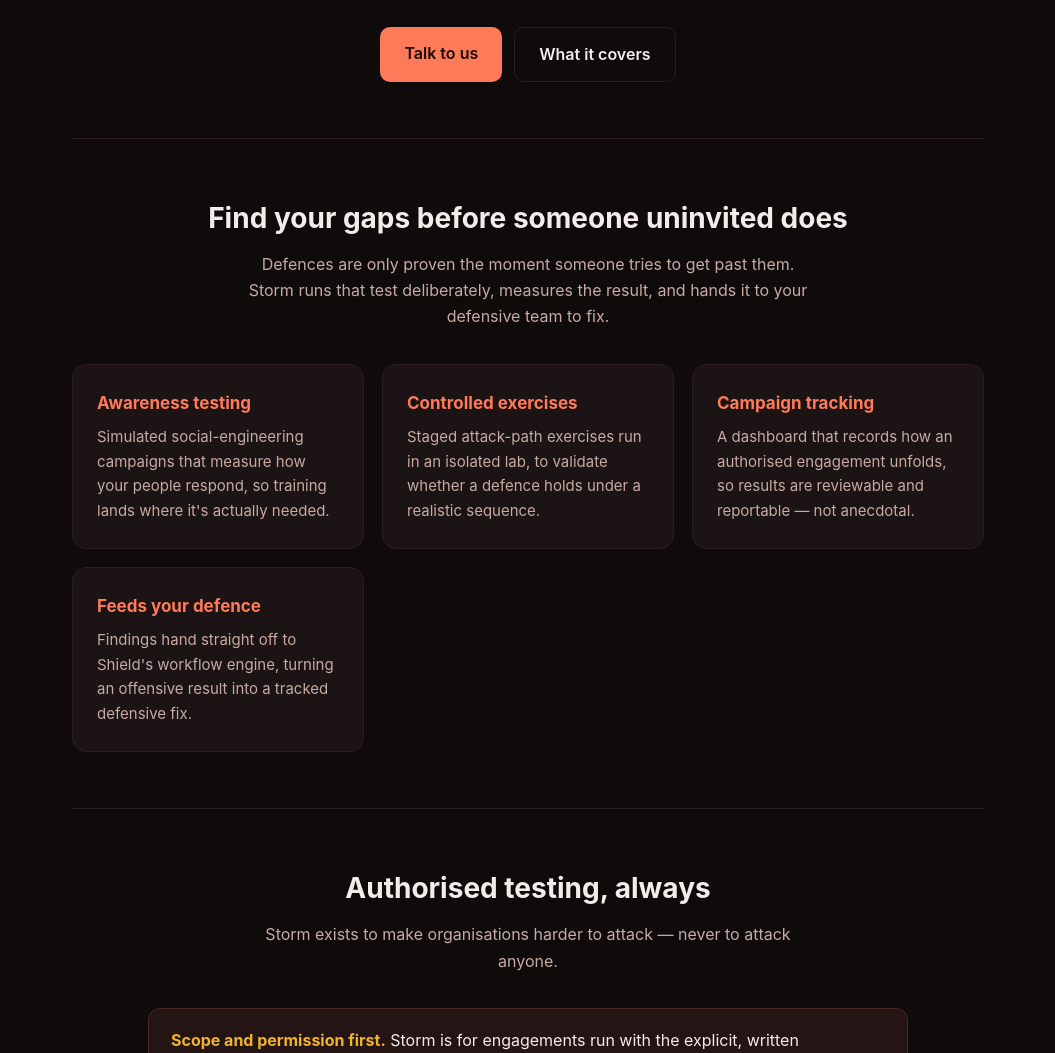
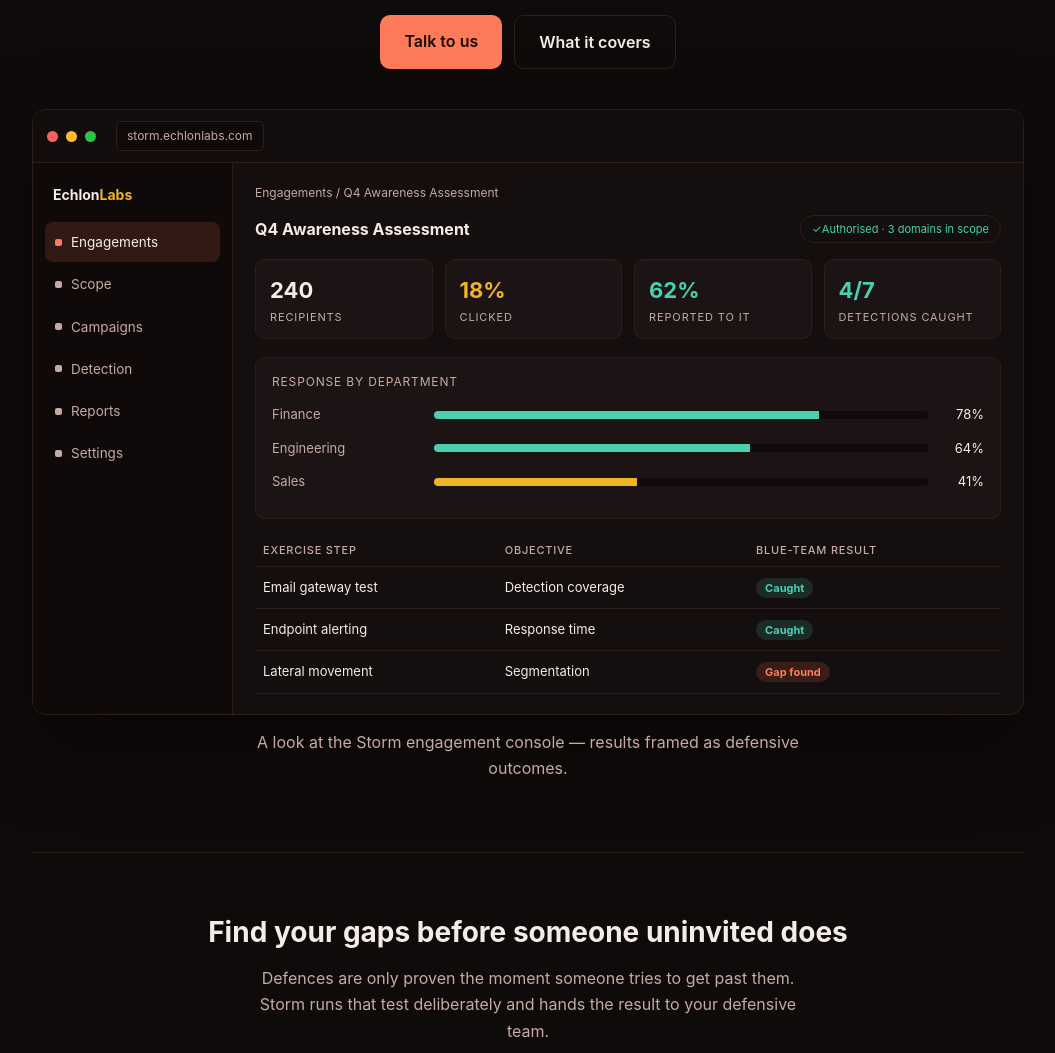
Before and after one commit to Eagle84/storm, a plain HTML site: page index.html in a window 1280 px wide. Shown: the part 462-1515 px from the top of the page, without its empty margins (112-1167 px from the left). Drawn offline with Linux system fonts and the light colour scheme.

Commit message:
Add product UI preview to landing page

```diff
--- a/index.html
+++ b/index.html
@@ -7,68 +7,131 @@
 <meta name="description" content="Storm is an authorised adversary-simulation toolkit: controlled red-team exercises that test your detection, response and people — and feed straight into your defences.">
 <style>
   :root{
-    --bg:#100b0b; --panel:#1c1414; --line:#2c1e1e;
-    --ink:#f4ece9; --muted:#c6aaa3; --accent:#ff7a59; --accent2:#f0b429;
+    --bg:#100b0b; --panel:#1c1414; --line:#2c1e1e; --panel2:#140e0e;
+    --ink:#f4ece9; --muted:#c6aaa3; --accent:#ff7a59; --accent2:#f0b429; --good:#49d0b0;
   }
   *{box-sizing:border-box}
   html{scroll-behavior:smooth}
   body{margin:0;font:16px/1.65 -apple-system,BlinkMacSystemFont,"Segoe UI",Roboto,Helvetica,Arial,sans-serif;
     background:var(--bg);color:var(--ink);-webkit-font-smoothing:antialiased}
   a{color:var(--accent);text-decoration:none}
-  .wrap{max-width:960px;margin:0 auto;padding:0 24px}
+  .wrap{max-width:1040px;margin:0 auto;padding:0 24px}
   nav{display:flex;justify-content:space-between;align-items:center;padding:22px 0;border-bottom:1px solid var(--line)}
-  nav .brand{font-weight:700;letter-spacing:.02em}
-  nav .brand span{color:var(--accent2)}
+  nav .brand{font-weight:700}nav .brand span{color:var(--accent2)}
   nav a.cta{background:var(--accent);color:#1a0b06;padding:9px 16px;border-radius:8px;font-weight:600}
-  header{padding:84px 0 56px;text-align:center}
-  .pill{display:inline-block;font-size:12px;letter-spacing:.14em;text-transform:uppercase;color:var(--accent2);
-    border:1px solid var(--line);border-radius:999px;padding:6px 14px;margin-bottom:22px}
-  h1{font-size:50px;line-height:1.08;margin:0 0 18px;font-weight:800}
+  header{padding:76px 0 36px;text-align:center}
+  .pill{display:inline-block;font-size:12px;letter-spacing:.14em;text-transform:uppercase;color:var(--accent2);border:1px solid var(--line);border-radius:999px;padding:6px 14px;margin-bottom:22px}
+  h1{font-size:48px;line-height:1.08;margin:0 0 18px;font-weight:800}
   .lede{font-size:21px;color:var(--muted);margin:0 auto 30px;max-width:60ch}
   .btns{display:flex;gap:12px;justify-content:center;flex-wrap:wrap}
   .btn{padding:13px 24px;border-radius:10px;font-weight:600}
   .btn.primary{background:var(--accent);color:#1a0b06}
   .btn.ghost{border:1px solid var(--line);color:var(--ink)}
+
+  .shot{margin:40px 0 8px;border:1px solid var(--line);border-radius:14px;overflow:hidden;background:var(--panel2);box-shadow:0 30px 80px rgba(0,0,0,.5)}
+  .bar{display:flex;align-items:center;gap:8px;padding:11px 14px;background:#120c0c;border-bottom:1px solid var(--line)}
+  .bar i{width:11px;height:11px;border-radius:50%;display:inline-block}
+  .bar .r{background:#ff5f57}.bar .y{background:#febc2e}.bar .g{background:#28c840}
+  .bar .addr{margin-left:12px;font-size:12px;color:var(--muted);background:#0f0909;border:1px solid var(--line);border-radius:6px;padding:4px 10px}
+  .app{display:grid;grid-template-columns:200px 1fr;min-height:430px;text-align:left}
+  .side{background:#0f0909;border-right:1px solid var(--line);padding:16px 12px}
+  .side .logo{font-weight:700;font-size:14px;margin:4px 8px 16px}.side .logo span{color:var(--accent2)}
+  .side a{display:flex;gap:9px;align-items:center;padding:9px 10px;border-radius:8px;color:var(--muted);font-size:13.5px;margin-bottom:2px}
+  .side a.on{background:rgba(255,122,89,.14);color:var(--ink)}
+  .side .dot{width:7px;height:7px;border-radius:2px;background:var(--muted)}.side a.on .dot{background:var(--accent)}
+  .main{padding:20px 22px}
+  .crumbs{font-size:12px;color:var(--muted);margin-bottom:12px}
+  .head{display:flex;justify-content:space-between;align-items:center;margin-bottom:16px;flex-wrap:wrap;gap:8px}
+  .head h4{margin:0;font-size:16px}
+  .scope{font-size:11px;color:var(--good);border:1px solid var(--line);border-radius:999px;padding:4px 11px}
+  .scope::before{content:"\2713 ";}
+  .stats{display:grid;grid-template-columns:repeat(4,1fr);gap:12px;margin-bottom:18px}
+  .stat{background:var(--panel);border:1px solid var(--line);border-radius:10px;padding:12px 14px}
+  .stat .n{font-size:22px;font-weight:700}.stat .l{font-size:11px;color:var(--muted);text-transform:uppercase;letter-spacing:.08em}
+  .stat .n.good{color:var(--good)}.stat .n.warn{color:var(--accent2)}
+  .panel{background:var(--panel);border:1px solid var(--line);border-radius:10px;padding:14px 16px;margin-bottom:16px}
+  .panel .pt{font-size:12px;color:var(--muted);text-transform:uppercase;letter-spacing:.07em;margin-bottom:12px}
+  .rowm{display:flex;align-items:center;gap:12px;margin-bottom:12px;font-size:13px}
+  .rowm .lab{width:150px;color:var(--muted)}
+  .track{flex:1;height:8px;background:#0f0909;border-radius:999px;overflow:hidden}
+  .track i{display:block;height:100%}
+  .rowm .val{width:44px;text-align:right}
+  table{width:100%;border-collapse:collapse;font-size:13px}
+  th{text-align:left;color:var(--muted);font-weight:500;font-size:11px;text-transform:uppercase;letter-spacing:.07em;padding:6px 8px;border-bottom:1px solid var(--line)}
+  td{padding:10px 8px;border-bottom:1px solid var(--line)}
+  .tag{font-size:11px;font-weight:700;padding:3px 9px;border-radius:999px}
+  .tag.caught{background:rgba(73,208,176,.15);color:var(--good)}
+  .tag.missed{background:rgba(255,122,89,.15);color:var(--accent)}
+
   section{padding:56px 0;border-top:1px solid var(--line)}
   h2{font-size:28px;margin:0 0 10px;text-align:center}
   .sub{color:var(--muted);text-align:center;margin:0 auto 34px;max-width:56ch}
   .grid{display:grid;grid-template-columns:repeat(auto-fit,minmax(250px,1fr));gap:18px}
   .card{background:var(--panel);border:1px solid var(--line);border-radius:14px;padding:24px}
-  .card h3{margin:0 0 8px;font-size:17px;color:var(--accent)}
-  .card p{margin:0;font-size:15px;color:var(--muted)}
+  .card h3{margin:0 0 8px;font-size:17px;color:var(--accent)}.card p{margin:0;font-size:15px;color:var(--muted)}
   .notice{background:#241414;border:1px solid #4a2a22;border-radius:12px;padding:18px 22px;max-width:760px;margin:0 auto}
   .notice strong{color:var(--accent2)}
-  .contact{text-align:center}
-  .contact .card{max-width:560px;margin:0 auto}
-  .contact a.mail{font-size:20px;font-weight:700}
+  .contact{text-align:center}.contact .card{max-width:560px;margin:0 auto}.contact a.mail{font-size:20px;font-weight:700}
   footer{padding:40px 0 64px;color:var(--muted);font-size:14px;text-align:center;border-top:1px solid var(--line)}
-  @media(max-width:600px){h1{font-size:36px}.lede{font-size:18px}}
+  @media(max-width:720px){h1{font-size:36px}.app{grid-template-columns:1fr}.side{display:none}.stats{grid-template-columns:repeat(2,1fr)}.rowm .lab{width:110px}}
 </style>
 </head>
 <body>
 <div class="wrap">
-  <nav>
-    <div class="brand">Echlon<span>Labs</span> · Storm</div>
-    <a class="cta" href="#contact">Contact us</a>
-  </nav>
+  <nav><div class="brand">Echlon<span>Labs</span> · Storm</div><a class="cta" href="#contact">Contact us</a></nav>
 
   <header>
     <span class="pill">Adversary simulation</span>
     <h1>Know how you'd be attacked — before it happens.</h1>
     <p class="lede">Storm is an authorised adversary-simulation toolkit. It runs controlled red-team exercises that test your detection, your response, and your people — on purpose, in scope, and with permission.</p>
-    <div class="btns">
-      <a class="btn primary" href="#contact">Talk to us</a>
-      <a class="btn ghost" href="#what">What it covers</a>
+    <div class="btns"><a class="btn primary" href="#contact">Talk to us</a><a class="btn ghost" href="#features">What it covers</a></div>
+
+    <div class="shot">
+      <div class="bar"><i class="r"></i><i class="y"></i><i class="g"></i><span class="addr">storm.echlonlabs.com</span></div>
+      <div class="app">
+        <aside class="side">
+          <div class="logo">Echlon<span>Labs</span></div>
+          <a class="on"><span class="dot"></span>Engagements</a>
+          <a><span class="dot"></span>Scope</a>
+          <a><span class="dot"></span>Campaigns</a>
+          <a><span class="dot"></span>Detection</a>
+          <a><span class="dot"></span>Reports</a>
+          <a><span class="dot"></span>Settings</a>
+        </aside>
+        <div class="main">
+          <div class="crumbs">Engagements / Q4 Awareness Assessment</div>
+          <div class="head"><h4>Q4 Awareness Assessment</h4><span class="scope">Authorised · 3 domains in scope</span></div>
+          <div class="stats">
+            <div class="stat"><div class="n">240</div><div class="l">Recipients</div></div>
+            <div class="stat"><div class="n warn">18%</div><div class="l">Clicked</div></div>
+            <div class="stat"><div class="n good">62%</div><div class="l">Reported to IT</div></div>
+            <div class="stat"><div class="n good">4/7</div><div class="l">Detections caught</div></div>
+          </div>
+          <div class="panel">
+            <div class="pt">Response by department</div>
+            <div class="rowm"><span class="lab">Finance</span><span class="track"><i style="width:78%;background:var(--good)"></i></span><span class="val">78%</span></div>
+            <div class="rowm"><span class="lab">Engineering</span><span class="track"><i style="width:64%;background:var(--good)"></i></span><span class="val">64%</span></div>
+            <div class="rowm"><span class="lab">Sales</span><span class="track"><i style="width:41%;background:var(--accent2)"></i></span><span class="val">41%</span></div>
+          </div>
+          <table>
+            <tr><th>Exercise step</th><th>Objective</th><th>Blue-team result</th></tr>
+            <tr><td>Email gateway test</td><td>Detection coverage</td><td><span class="tag caught">Caught</span></td></tr>
+            <tr><td>Endpoint alerting</td><td>Response time</td><td><span class="tag caught">Caught</span></td></tr>
+            <tr><td>Lateral movement</td><td>Segmentation</td><td><span class="tag missed">Gap found</span></td></tr>
+          </table>
+        </div>
+      </div>
     </div>
+    <p class="sub" style="margin-top:14px">A look at the Storm engagement console — results framed as defensive outcomes.</p>
   </header>
 
-  <section id="what">
+  <section id="features">
     <h2>Find your gaps before someone uninvited does</h2>
-    <p class="sub">Defences are only proven the moment someone tries to get past them. Storm runs that test deliberately, measures the result, and hands it to your defensive team to fix.</p>
+    <p class="sub">Defences are only proven the moment someone tries to get past them. Storm runs that test deliberately and hands the result to your defensive team.</p>
     <div class="grid">
-      <div class="card"><h3>Awareness testing</h3><p>Simulated social-engineering campaigns that measure how your people respond, so training lands where it's actually needed.</p></div>
+      <div class="card"><h3>Awareness testing</h3><p>Simulated social-engineering campaigns that measure how your people respond, so training lands where it's needed.</p></div>
       <div class="card"><h3>Controlled exercises</h3><p>Staged attack-path exercises run in an isolated lab, to validate whether a defence holds under a realistic sequence.</p></div>
-      <div class="card"><h3>Campaign tracking</h3><p>A dashboard that records how an authorised engagement unfolds, so results are reviewable and reportable — not anecdotal.</p></div>
+      <div class="card"><h3>Campaign tracking</h3><p>A console that records how an authorised engagement unfolds, so results are reviewable and reportable.</p></div>
       <div class="card"><h3>Feeds your defence</h3><p>Findings hand straight off to Shield's workflow engine, turning an offensive result into a tracked defensive fix.</p></div>
     </div>
   </section>
@@ -76,18 +139,13 @@
   <section id="rules">
     <h2>Authorised testing, always</h2>
     <p class="sub">Storm exists to make organisations harder to attack — never to attack anyone.</p>
-    <div class="notice">
-      <p style="margin:0"><strong>Scope and permission first.</strong> Storm is for engagements run with the explicit, written permission of the system owner, against systems and people agreed to be in-scope. Unauthorised use against anyone or anything you aren't permitted to test is illegal and is not a use this project supports. You are responsible for complying with all applicable laws.</p>
-    </div>
+    <div class="notice"><p style="margin:0"><strong>Scope and permission first.</strong> Storm is for engagements run with the explicit, written permission of the system owner, against systems and people agreed to be in-scope. Unauthorised use against anyone or anything you aren't permitted to test is illegal and is not a use this project supports. You are responsible for complying with all applicable laws.</p></div>
   </section>
 
   <section id="contact" class="contact">
     <h2>Contact us</h2>
     <p class="sub">Planning an authorised assessment, or want to understand what a red-team engagement would look like for you? Get in touch.</p>
-    <div class="card">
-      <p style="margin:0 0 10px;color:var(--muted)">We'd love to hear from you.</p>
-      <a class="mail" href="mailto:storm@echlonlabs.com">storm@echlonlabs.com</a>
-    </div>
+    <div class="card"><p style="margin:0 0 10px;color:var(--muted)">We'd love to hear from you.</p><a class="mail" href="mailto:storm@echlonlabs.com">storm@echlonlabs.com</a></div>
   </section>
 
   <footer>
```
